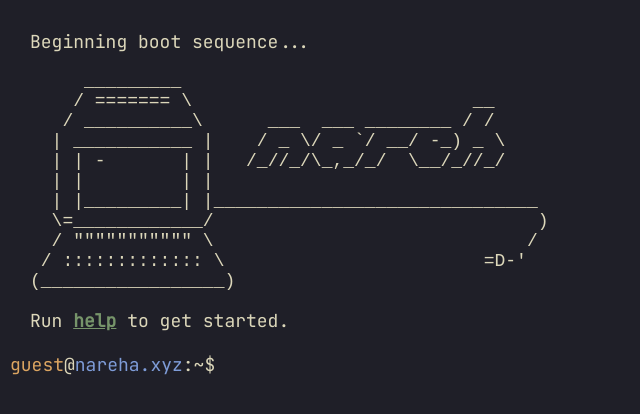
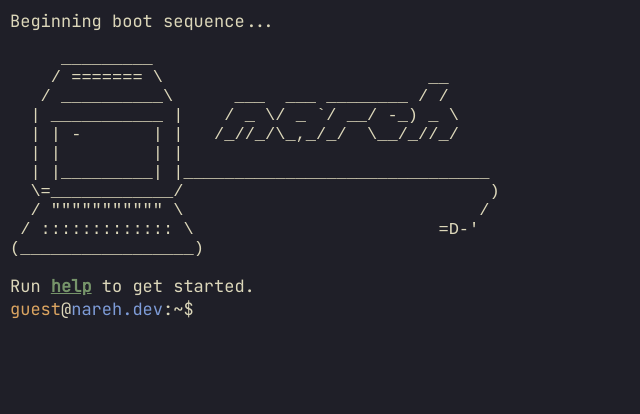
Before and after one commit to nareha/nareh, a React (Create React App) app: page / in a window 1280 px wide. Shown: the top 414 px of the page, without its empty margins (0-640 px from the left). Built offline with nearby package versions, Linux system fonts and the light colour scheme.

Commit message:
feat: large command overhaul

```diff
--- a/package.json
+++ b/package.json
@@ -41,5 +41,8 @@
       "last 1 firefox version",
       "last 1 safari version"
     ]
+  },
+  "devDependencies": {
+    "@types/react-scroll-to-bottom": "^4.2.0"
   }
 }
--- a/public/index.html
+++ b/public/index.html
@@ -10,7 +10,7 @@
     <meta name="theme-color" content="#000000" />
     <meta
       name="description"
-      content="Web site created using create-react-app"
+      content="Learn about Nareh Agazaryan"
     />
     <link rel="apple-touch-icon" href="%PUBLIC_URL%/logo192.png" />
     <!--
--- a/src/App.tsx
+++ b/src/App.tsx
@@ -1,4 +1,4 @@
-import React, {useState} from 'react';
+import React, { useState, useEffect, useRef } from 'react';
 import './styles/global.css';
 import Command from './components/Command';
 
@@ -15,6 +15,11 @@ function App() {
   const [commandHistory, setCommandHistory] = useState<string[]>([]);
 
   const inputHandler = (event : React.KeyboardEvent<HTMLInputElement>) => {
+    window.scrollTo({
+      top: document.documentElement.scrollTop || document.body.scrollTop,
+      behavior: 'smooth'
+    });
+    // window.scrollTo(0, document.documentElement.scrollTop || document.body.scrollTop);
     if (event.key === 'ArrowUp') {
       event.preventDefault();
       if (historyLocation === -1) {
@@ -43,7 +48,7 @@ function App() {
       historyLocation = commandHistory.length;
       history.push(
           <div>
-            <span style={{ color:"#DCA561" }}>guest</span>@<span style={{ color:"#7E9CD8" }}>nareha.xyz</span>:~$ <span className="text-field">{boxValue}</span>
+            <span style={{ color:"#DCA561" }}>guest</span>@<span style={{ color:"#7E9CD8" }}>nareh.dev</span>:~$ <span className="text-field">{boxValue}</span>
           </div>)
       history.push(<Command commandInput={boxValue} />)
       let fullHistory = commandHistory.concat([boxValue]);
@@ -59,8 +64,9 @@ function App() {
           {history.map(history => <div>{history}</div>)}
         </div>
         <div>
-          <span style={{ color:"#DCA561" }}>guest</span>@<span style={{ color:"#7E9CD8" }}>nareha.xyz</span>:~$ {" "}
+          <span style={{ color:"#DCA561" }}>guest</span>@<span style={{ color:"#7E9CD8" }}>nareh.dev</span>:~$ {" "}
           <input
+              autoFocus
               className="text-field"
               type="text"
               value={boxValue}
--- a/src/bin/About.tsx
+++ b/src/bin/About.tsx
@@ -3,6 +3,16 @@ import '../styles/global.css';
 
 export const About: FC = () => {
   return (
-      <div className="command">My name is Nareh and I like to code!</div>
+      <div className="command">
+        <p>
+          hiya! 👋
+        </p>
+        <p>
+          i'm nareh, an aspiring software developer based in los angeles. i'm currently pursuing my b.s. in comp sci at ucla.
+        </p>
+        <p>
+          i do enjoy creating projects in my free time (this website is a result of that!), but outside of programming, i'm particularly interested in music (listening, production, theory), playing video games with buddies, and (more recently) reading!
+        </p>
+      </div>
   );
 };
--- a/src/bin/Banner.tsx
+++ b/src/bin/Banner.tsx
@@ -17,7 +17,7 @@ const ascii = [
 
 export const Banner: FC = () => {
     return (
-        <div className="command">
+        <div>
             <div className="banner">
                 Beginning boot sequence...
             </div>
--- /dev/null
+++ b/src/bin/FunFact.tsx
@@ -0,0 +1,21 @@
+import { FC } from 'react';
+import '../styles/global.css';
+
+const facts = [
+    "currently, my favorite color scheme is kanagawa and my favorite font is jetbrains mono.",
+    "while i enjoy using jetbrains IDEs, neovim is my current favorite code editor.",
+    "my favorite video game is oldschool runescape. runner-up is possibly minecraft.",
+    "the last book i finished was carmilla. i'm currently reading atomic habits.",
+    "i prefer 2 spaces for tabs over 4 spaces.",
+    "my favorite classes so far at ucla have been introductory sociology (SOCIOL 1), algorithms and complexity (COM SCI 180), data management systems (COM SCI 143), and computer network fundamentals (COM SCI 118).",
+];
+
+export const FunFact: FC = () => {
+    const randomElement = facts[Math.floor(Math.random() * facts.length)];
+
+    return (
+        <div className="command">
+            {randomElement}
+        </div>
+    );
+};
--- a/src/bin/Help.tsx
+++ b/src/bin/Help.tsx
@@ -4,7 +4,7 @@ import '../styles/global.css';
 export const Help: FC = () => {
   return (
       <div className="command">
-        Available commands: about, banner, bash, help, ping
+        available commands: about, banner, bash, funfact, help, ping, repo
       </div>
   );
 };
--- a/src/bin/Ping.tsx
+++ b/src/bin/Ping.tsx
@@ -2,30 +2,30 @@ import { FC } from 'react';
 import '../styles/global.css';
 
 const pong = [
-  "⣿⣿⣿⣿⣿⣿⣿⣿⣿⣿⣿⣿⣿⣿⣿⣿⡿⠿⠿⠿⠿⢿⣿⣿⣿⣿⣿⣿⣿⣿",
-  "⣿⣿⣿⣿⣿⣿⣿⣿⣿⣿⣿⣿⣿⠟⠋⠁⠀⠀⠀⠀⠀⠀⠈⠙⢿⣿⣿⣿⣿⣿",
-  "⣿⣿⣿⣿⣿⣿⣿⣿⣿⣿⣿⠟⠁⠀⠀⠀⠀⠀⠀⠀⠀⠀⠀⠀⠀⠈⢿⣿⣿⣿",
-  "⣿⣿⣿⣿⣿⣿⣿⣿⣿⡿⠃⠀⠀⠀⠀⠀⠀⠀⠀⠀⠀⠀⠀⠀⠀⠀⠀⠹⣿⣿",
-  "⣿⣿⣿⣿⣿⣿⣿⣿⡿⠁⠀⠀⠀⠀⠀⠀⠀⠀⠀⠀⠀⠀⠀⠀⠀⠀⠀⠀⢹⣿",
-  "⣿⣿⣿⣿⣿⣿⣿⡿⠁⠀⠀⠀⠀⠀⠀⠀⠀⠀⠀⠀⠀⠀⠀⠀⠀⠀⠀⠀⢸⣿",
-  "⣿⣿⣿⣿⣿⣿⣿⠃⠀⠀⠀⠀⠀⠀⠀⠀⠀⠀⠀⠀⠀⠀⠀⠀⠀⠀⠀⠀⣸⣿",
-  "⣿⣿⣿⣿⣿⣿⣿⡀⠀⠀⠀⠀⠀⠀⠀⠀⠀⠀⠀⠀⠀⠀⠀⠀⠀⠀⠀⣰⣿⣿",
-  "⣿⣿⣿⣿⣿⣿⣿⣷⣄⠀⠀⠀⠀⠀⠀⠀⠀⠀⠀⠀⠀⠀⠀⠀⠀⢀⣴⣿⣿⣿",
-  "⣿⣿⣿⣿⣿⣿⣿⡿⠙⢷⣄⠀⠀⠀⠀⠀⠀⠀⠀⣠⡴⠖⠒⠲⢶⣿⣿⣿⣿⣿",
-  "⣿⣿⣿⣿⣿⣿⡟⠁⠀⠀⠙⢷⣄⠀⠀⠀⠀⠀⣸⠏⠀⠀⠀⠀⠀⠹⣿⣿⣿⣿",
-  "⣿⣿⣿⣿⠿⠋⠀⠀⣠⣴⣾⣿⣿⣷⣦⣤⣤⣶⣿⠀⠀⠀⠀⠀⠀⠀⣿⣿⣿⣿",
-  "⣿⡿⠟⠁⠀⠀⣠⣾⣿⣿⣿⣿⣿⣿⣿⣿⣿⣿⣿⣧⡀⠀⠀⠀⢀⣼⣿⣿⣿⣿",
-  "⣿⣇⠀⠀⢀⣴⣿⣿⣿⣿⣿⣿⣿⣿⣿⣿⣿⣿⣿⣿⣿⣿⣿⣿⣿⣿⣿⣿⣿⣿",
-  "⣿⣿⣷⣶⣾⣿⣿⣿⣿⣿⣿⣿⣿⣿⣿⣿⣿⣿⣿⣿⣿⣿⣿⣿⣿⣿⣿⣿⣿⣿",
+  "    ⠀⠀⠀⠀⠀⠀⠀⠀⠀⠀⠀ ⠀⢀⣀⣀⣀⣀⡀⠀⠀⠀⠀⠀⠀⠀⠀",
+  "⠀⠀⠀⠀⠀⠀⠀⠀⠀⠀⠀⠀⠀⣠⣴⣾⣿⣿⣿⣿⣿⣿⣷⣦⡀⠀⠀⠀⠀⠀",
+  "⠀⠀⠀⠀⠀⠀⠀⠀⠀⠀⠀⣠⣾⣿⣿⣿⣿⣿⣿⣿⣿⣿⣿⣿⣿⣷⡀⠀⠀⠀",
+  "⠀⠀⠀⠀⠀⠀⠀⠀⠀⢀⣼⣿⣿⣿⣿⣿⣿⣿⣿⣿⣿⣿⣿⣿⣿⣿⣿⣆⠀⠀",
+  "⠀⠀⠀⠀⠀⠀⠀⠀⢀⣾⣿⣿⣿⣿⣿⣿⣿⣿⣿⣿⣿⣿⣿⣿⣿⣿⣿⣿⡆⠀",
+  "⠀⠀⠀⠀⠀⠀⠀⢀⣾⣿⣿⣿⣿⣿⣿⣿⣿⣿⣿⣿⣿⣿⣿⣿⣿⣿⣿⣿⡇⠀",
+  "⠀⠀⠀⠀⠀⠀⠀⣼⣿⣿⣿⣿⣿⣿⣿⣿⣿⣿⣿⣿⣿⣿⣿⣿⣿⣿⣿⣿⠇⠀",
+  "⠀⠀⠀⠀⠀⠀⠀⢿⣿⣿⣿⣿⣿⣿⣿⣿⣿⣿⣿⣿⣿⣿⣿⣿⣿⣿⣿⠏⠀⠀",
+  "⠀⠀⠀⠀⠀⠀⠀⠈⠻⣿⣿⣿⣿⣿⣿⣿⣿⣿⣿⣿⣿⣿⣿⣿⣿⡿⠋⠀⠀⠀",
+  "⠀⠀⠀⠀⠀⠀⠀⢀⣦⡈⠻⣿⣿⣿⣿⣿⣿⣿⣿⠟⢋⣩⣭⣍⡉⠀⠀⠀⠀⠀",
+  "⠀⠀⠀⠀⠀⠀⢠⣾⣿⣿⣦⡈⠻⣿⣿⣿⣿⣿⠇⣰⣿⣿⣿⣿⣿⣆⠀⠀⠀⠀",
+  "⠀⠀⠀⠀⣀⣴⣿⣿⠟⠋⠁⠀⠀⠈⠙⠛⠛⠉⠀⣿⣿⣿⣿⣿⣿⣿⠀⠀⠀⠀",
+  "⠀⢀⣠⣾⣿⣿⠟⠁⠀⠀⠀⠀⠀⠀⠀⠀⠀⠀⠀⠘⢿⣿⣿⣿⡿⠃⠀⠀⠀⠀",
+  "⠀⠸⣿⣿⡿⠋⠀⠀⠀⠀⠀⠀⠀⠀⠀⠀⠀⠀⠀⠀⠀⠀⠀⠀⠀⠀⠀⠀⠀⠀",
+  "⠀⠀⠈⠉⠁⠀⠀⠀⠀⠀⠀⠀⠀⠀⠀⠀⠀⠀⠀⠀⠀⠀⠀⠀⠀⠀⠀⠀⠀⠀",
 ].join("\n");
 
 export const Ping: FC = () => {
   return (
       <div className="command">
-        pong!
         <pre>
           {pong}
         </pre>
+        pong!
       </div>
   );
 };
--- a/src/bin/Repo.tsx
+++ b/src/bin/Repo.tsx
@@ -1,8 +1,10 @@
 import { FC } from 'react';
 import '../styles/global.css';
 
-export const Bash: FC = () => {
+export const Repo: FC = () => {
     return (
-        <div className="command">nope. zsh only here.</div>
+        <div className="command">
+            view the repo for this website <a href="https://github.com/nareha/nareh">here</a>!
+        </div>
     );
 };
--- a/src/components/Command.tsx
+++ b/src/components/Command.tsx
@@ -5,6 +5,8 @@ import { Bash } from '../bin/Bash';
 import { Empty } from '../bin/Empty';
 import { Banner } from '../bin/Banner';
 import { Help } from '../bin/Help';
+import { Repo } from '../bin/Repo';
+import { FunFact } from '../bin/FunFact';
 import '../styles/global.css';
 
 interface CommandProps {
@@ -25,6 +27,10 @@ export const Command: FC<CommandProps> = ({ commandInput }) => {
             return <Bash />
         case "banner":
             return <Banner />
+        case "repo":
+            return <Repo />
+        case "funfact":
+            return <FunFact />
         default:
             return (
                 <div className="command">zsh: command not found: <span style={{ color:"#E82424" }}>{commandInput}</span></div>
--- a/src/styles/global.css
+++ b/src/styles/global.css
@@ -3,14 +3,16 @@
 .App {
     background-color: #1F1F28;
     min-height: 100vh;
-    font-size: 18px;
+    font-size: 17px;
     color: #DCD7BA;
     display: flex;
     justify-content: center;
     align-content: center;
     height: 100%;
     width: 100%;
-    font-family: 'JetBrains Mono', serif;
+    font-family: 'JetBrains Mono', monospace;
+    overflow: scroll;
+    scroll-behavior: smooth;
 }
 
 .terminal-container {
@@ -20,28 +22,23 @@
     box-sizing: border-box;
     width: 100%;
     height: 100%;
-    overflow: auto;
+    overflow: scroll;
+    scroll-behavior: smooth;
 }
 
 .text-field {
     width: calc(100% - 250px);
     border: none;
     background-color: #1F1F28;
-    font-size: 18px;
+    font-size: 17px;
     font-weight: bold;
     color: #76946A;
     overflow: auto;
-    -webkit-touch-callout: none;
-    -webkit-user-select: none;
-    -moz-user-select: none;
-    -ms-user-select: none;
-    user-select: none;
     outline: none;
     font-family: 'JetBrains Mono', serif;
 }
 
 .command {
-    padding: 10px;
     margin: 10px;
 }
 
@@ -49,3 +46,23 @@
     background: #76946A;
     color: #1F1F28;
 }
+
+a {
+    color: #76946A;
+}
+
+a:link {
+    color: #76946A;
+}
+
+a:visited {
+    color: #76946A;
+}
+
+a:hover {
+    color: #76946A;
+}
+
+a:active {
+    color: #76946A;
+}
```
Also changed, not shown: 2 other files (tests, documents, lock files or other folders).
